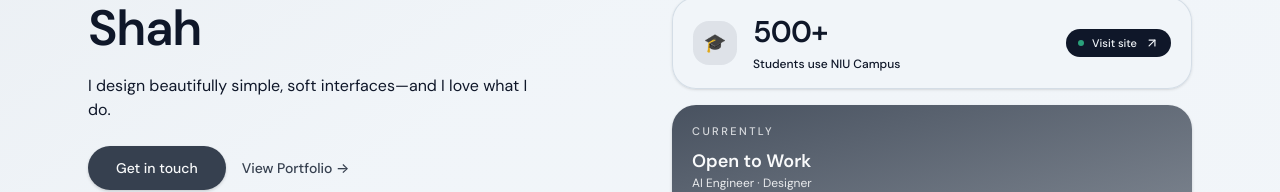
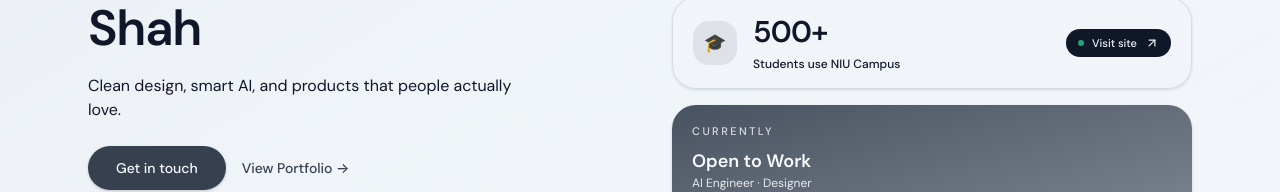
Before and after one commit to Nob1taaaa/remix-of-remix-of-my-cute-portfolio-09, a React (Vite) app: page / in a window 1280 px wide. Shown: the part 402-594 px from the top of the page. Built offline with nearby package versions, Linux system fonts and the light colour scheme; the HTML template or start-up script is replaced by a standard one.

Commit message:
Home page intro line: clean design, smart AI, products people love
Co-Authored-By: Claude Haiku 5.5 <noreply@anthropic.com>

```diff
--- a/src/pages/Index.tsx
+++ b/src/pages/Index.tsx
@@ -66,7 +66,7 @@ const Index = () => {
           </div>
 
           <p className="max-w-md text-sm leading-relaxed text-muted-foreground sm:text-base">
-            I design beautifully simple, soft interfaces—and I love what I do.
+            Clean design, smart AI, and products that people actually love.
           </p>
 
           <div className="flex flex-wrap items-center gap-4 pt-1 text-sm">
```
